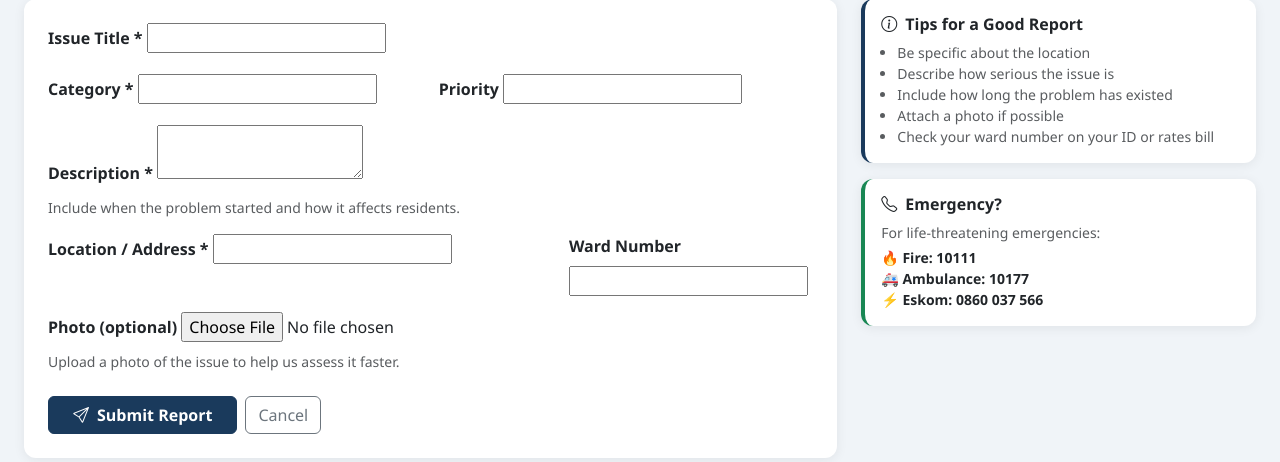
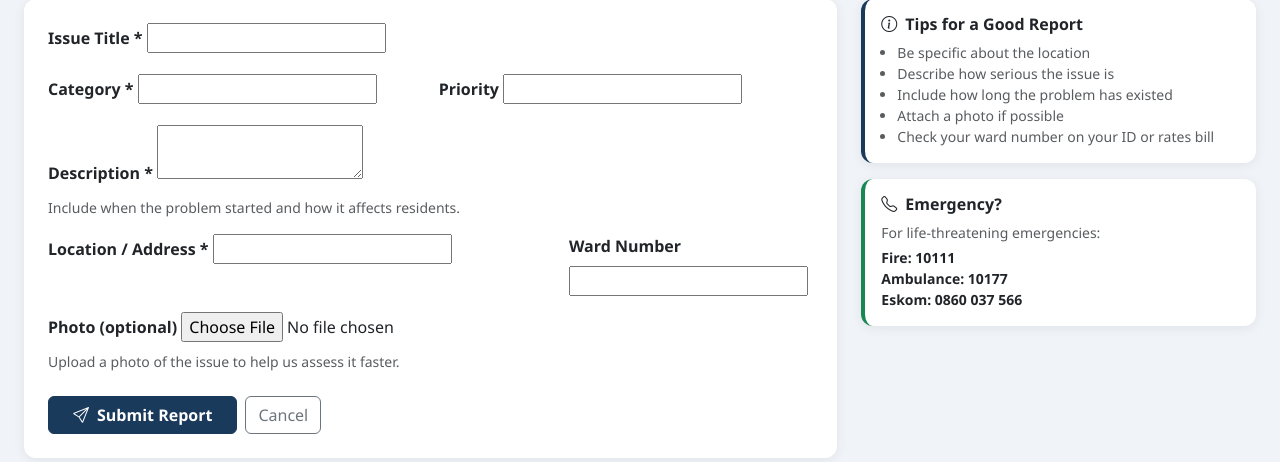
Before and after one commit to Kearabetswe23/Test, a Django app: template municipality_system/reports/templates/reports/report_form.html in a window 1280 px wide. Shown: the part 164-626 px from the top of the page. Run offline with Django 4.2, Linux system fonts and the light colour scheme; the template is opened without the code that fills it, so the values that code supplies are empty, except form fields; tables that the repository leaves empty hold one stand-in row (values such as "Sample post"); form fields are guessed from the names that the template uses.

Commit message:
Remove emojis from emergency contact information

```diff
--- a/municipality_system/reports/templates/reports/report_form.html
+++ b/municipality_system/reports/templates/reports/report_form.html
@@ -83,9 +83,9 @@
         <div class="card p-3" style="border-left: 4px solid #198754;">
             <h6 class="fw-bold"><i class="bi bi-telephone me-2"></i>Emergency?</h6>
             <p class="small text-muted mb-1">For life-threatening emergencies:</p>
-            <p class="small fw-bold mb-0">🔥 Fire: 10111</p>
-            <p class="small fw-bold mb-0">🚑 Ambulance: 10177</p>
-            <p class="small fw-bold mb-0">⚡ Eskom: 0860 037 566</p>
+            <p class="small fw-bold mb-0"> Fire: 10111</p>
+            <p class="small fw-bold mb-0"> Ambulance: 10177</p>
+            <p class="small fw-bold mb-0"> Eskom: 0860 037 566</p>
         </div>
     </div>
 </div>
```
